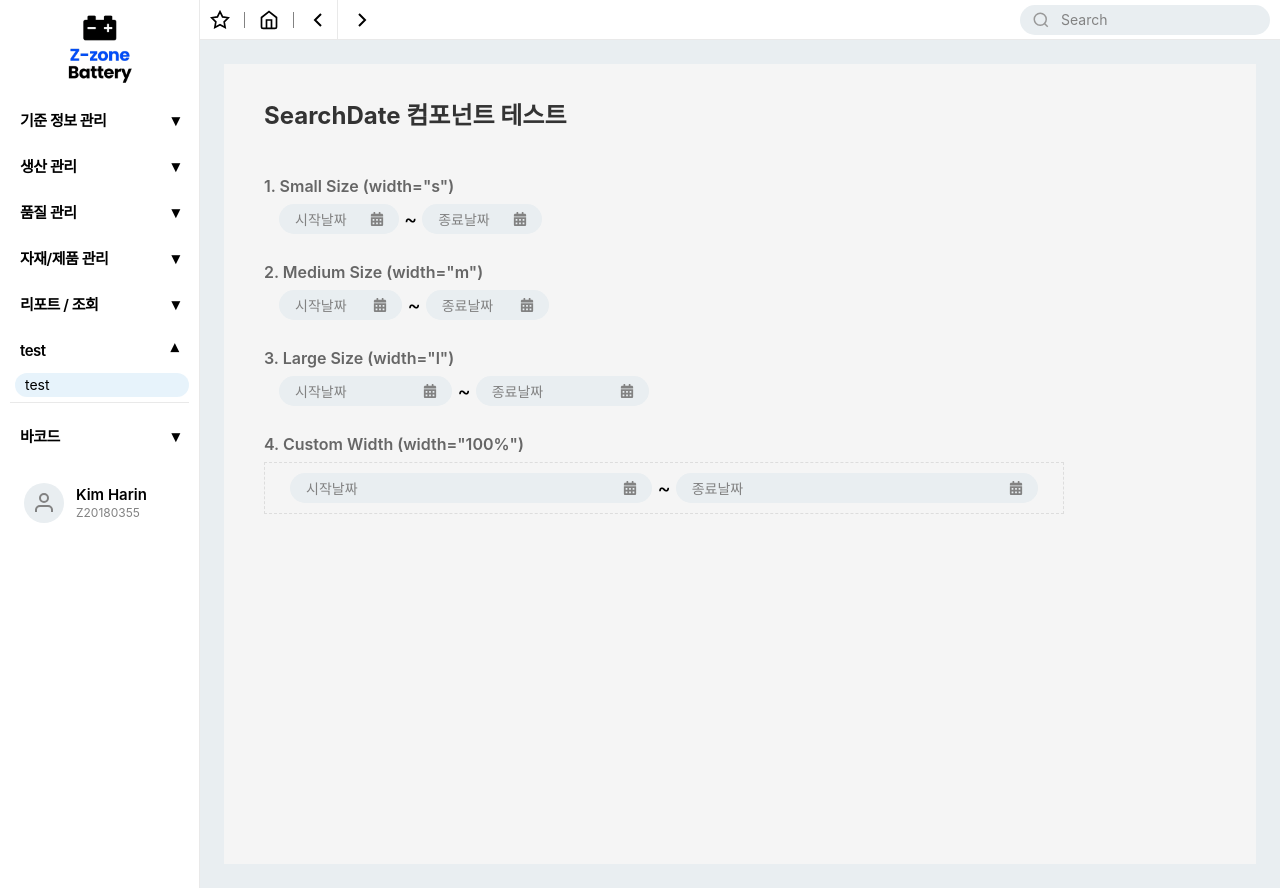
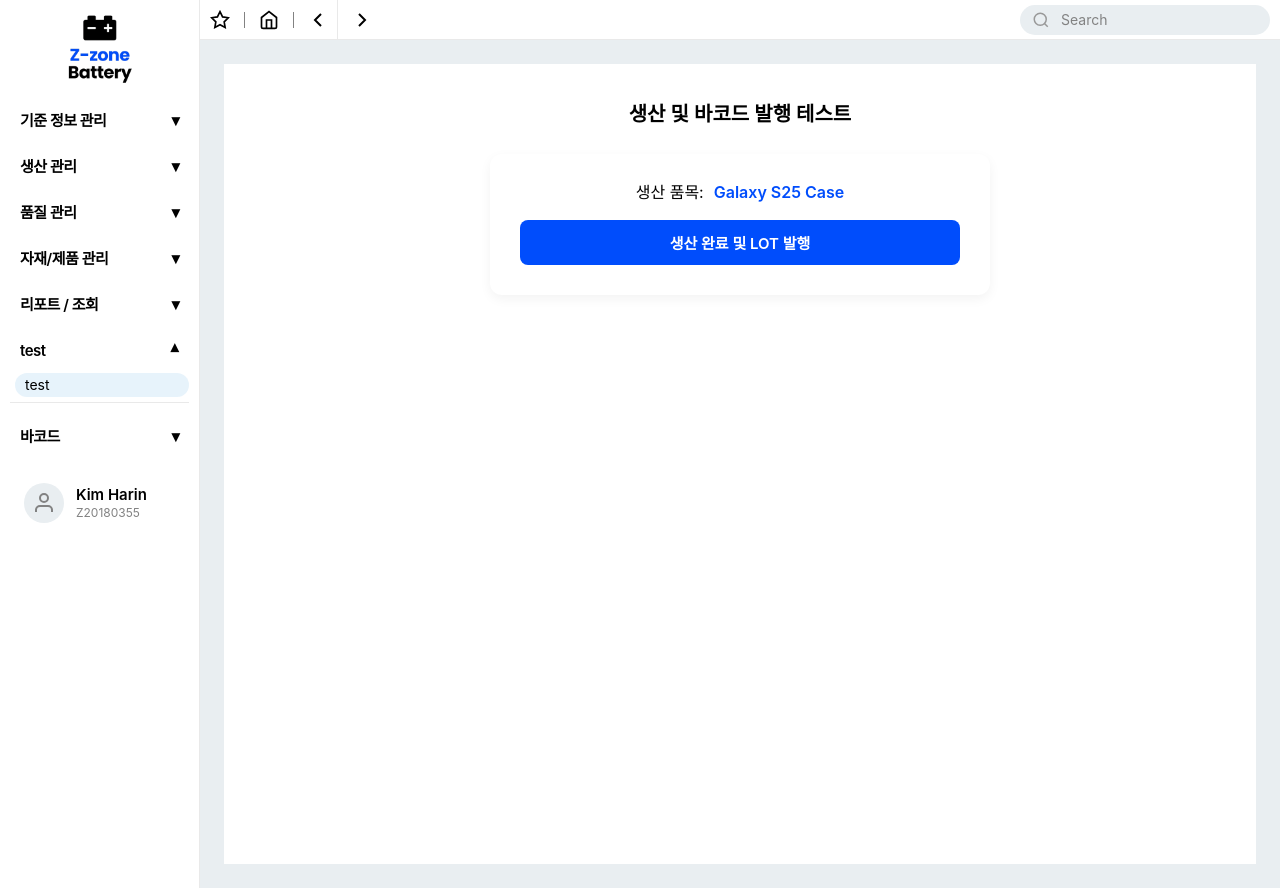
Before and after one commit to mes-team-2/React, a React (Create React App) app: page /mes/test in a window 1280 px wide. Built offline with nearby package versions, Linux system fonts and the light colour scheme.

Commit message:
바코드 생성기 컴포넌트 생성

```diff
--- /dev/null
+++ b/src/components/BarcodeGen.js
@@ -0,0 +1,65 @@
+import React from "react";
+import styled from "styled-components";
+import Barcode from "react-barcode";
+
+/**
+ * LOT 번호를 받아 바코드를 생성하는 컴포넌트
+ * @param {string} value - 바코드로 변환할 값 (예: LOT 번호)
+ * @param {string} width - 컴포넌트 가로 사이즈
+ */
+const BarcodeGen = ({ value, width = "100%" }) => {
+  if (!value) return null; // 값이 없으면 아무것도 렌더링하지 않음
+
+  return (
+    <Container width={width}>
+      <BarcodeWrapper>
+        <Barcode
+          value={value}
+          format="CODE128" // 가장 널리 쓰이는 포맷
+          width={2} // 바코드 선 굵기
+          height={60} // 바코드 높이
+          displayValue={true} // 하단에 텍스트 표시 여부
+          font="Pretendard" // 폰트 설정
+          fontSize={14} // 폰트 크기
+          background="transparent" // 배경 투명 (부모 배경 따름)
+          lineColor="var(--font)" // 바코드 색상
+          margin={0}
+        />
+      </BarcodeWrapper>
+      <Label>Product LOT No.</Label>
+    </Container>
+  );
+};
+
+export default BarcodeGen;
+
+const Container = styled.div`
+  width: ${(props) => props.width};
+  display: flex;
+  flex-direction: column;
+  align-items: center;
+  justify-content: center;
+
+  /* 라벨 느낌의 스타일 */
+  background-color: white;
+  border: 1px solid var(--border);
+  border-radius: 8px;
+  padding: 20px;
+  box-shadow: 0 2px 8px rgba(0, 0, 0, 0.05);
+`;
+
+const BarcodeWrapper = styled.div`
+  margin-bottom: 10px;
+
+  svg {
+    max-width: 100%;
+    height: auto;
+  }
+`;
+
+const Label = styled.p`
+  font-size: var(--fontSm);
+  color: var(--font2);
+  font-weight: var(--normal);
+  letter-spacing: 1px;
+`;
--- a/src/pages/Test.js
+++ b/src/pages/Test.js
@@ -1,37 +1,50 @@
-import React from 'react';
+import React, { useState } from 'react';
 import styled from 'styled-components';
-import SearchDate from '../components/SearchDate'; // 경로에 맞게 수정해주세요
+import BarcodeGen from '../components/BarcodeGen'; // 경로 확인 필요
 
 const Test = () => {
+  const [productName, setProductName] = useState("Galaxy S25 Case");
+  const [lotNumber, setLotNumber] = useState(""); // 초기엔 비어있음
+  const [isProduced, setIsProduced] = useState(false);
+
+  // 생산 완료 시 LOT 번호 생성 함수 (예시)
+  const handleProductionComplete = () => {
+    // 예: 날짜 + 랜덤코드 조합 (20251027-A01)
+    const date = new Date().toISOString().slice(0, 10).replace(/-/g, "");
+    const randomCode = Math.floor(Math.random() * 1000).toString().padStart(3, "0");
+    const newLot = `${date}-PROD-${randomCode}`;
+
+    setLotNumber(newLot);
+    setIsProduced(true);
+    alert(`생산이 완료되었습니다.\nLOT 번호 발행: ${newLot}`);
+  };
+
   return (
     <PageContainer>
-      <Title>SearchDate 컴포넌트 테스트</Title>
+      <Title>생산 및 바코드 발행 테스트</Title>
 
-      {/* 1. S 사이즈 테스트 */}
-      <Section>
-        <Label>1. Small Size (width="s")</Label>
-        <SearchDate width="s" />
-      </Section>
+      {/* 1. 생산 제어 패널 */}
+      <ControlPanel>
+        <InfoItem>
+          <span>생산 품목:</span>
+          <strong>{productName}</strong>
+        </InfoItem>
 
-      {/* 2. M 사이즈 테스트 */}
-      <Section>
-        <Label>2. Medium Size (width="m")</Label>
-        <SearchDate width="m" />
-      </Section>
+        <ProduceButton onClick={handleProductionComplete}>
+          생산 완료 및 LOT 발행
+        </ProduceButton>
+      </ControlPanel>
 
-      {/* 3. L 사이즈 테스트 */}
-      <Section>
-        <Label>3. Large Size (width="l")</Label>
-        <SearchDate width="l" />
-      </Section>
-
-      {/* 4. 커스텀 너비 테스트 */}
-      <Section>
-        <Label>4. Custom Width (width="100%")</Label>
-        <div style={{ width: '800px', border: '1px dashed #ddd', padding: '10px' }}>
-          <SearchDate width="100%" />
-        </div>
-      </Section>
+      {/* 2. 바코드 출력 영역 (LOT 번호가 있을 때만 표시) */}
+      {isProduced && lotNumber && (
+        <ResultSection>
+          <h3>🖨️ 발행된 바코드 라벨</h3>
+          <div style={{ width: '300px' }}>
+            <BarcodeGen value={lotNumber} />
+          </div>
+          <PrintMsg>※ 이 바코드를 클릭하여 인쇄하거나 스캔할 수 있습니다.</PrintMsg>
+        </ResultSection>
+      )}
 
     </PageContainer>
   );
@@ -39,34 +52,88 @@ const Test = () => {
 
 export default Test;
 
-/* =========================
-   스타일 컴포넌트
-========================= */
+/* 스타일 컴포넌트 */
 const PageContainer = styled.div`
   padding: 40px;
-  background-color: #f5f5f5; /* 배경색을 넣어 컴포넌트가 잘 보이게 함 */
+  background-color: var(--background);
   min-height: 100vh;
   display: flex;
   flex-direction: column;
+  align-items: center;
   gap: 30px;
 `;
 
 const Title = styled.h1`
-  font-size: 24px;
-  font-weight: bold;
-  color: #333;
-  margin-bottom: 20px;
+  font-size: var(--font2XL);
+  font-weight: var(--bold);
+  color: var(--font);
 `;
 
-const Section = styled.div`
+const ControlPanel = styled.div`
+  background-color: white;
+  padding: 30px;
+  border-radius: 12px;
+  box-shadow: 0 4px 12px rgba(0,0,0,0.05);
+  width: 100%;
+  max-width: 500px;
   display: flex;
   flex-direction: column;
-  gap: 10px;
-  background-color: transparent;
+  gap: 20px;
+  align-items: center;
 `;
 
-const Label = styled.h3`
-  font-size: 16px;
-  color: #666;
-  font-weight: 600;
+const InfoItem = styled.div`
+  font-size: var(--fontLg);
+  color: var(--font);
+  display: flex;
+  gap: 10px;
+
+  strong {
+    color: var(--main);
+    font-weight: var(--bold);
+  }
 `;
+
+const ProduceButton = styled.button`
+  background-color: var(--main);
+  color: white;
+  font-size: var(--fontMd);
+  font-weight: var(--bold);
+  padding: 12px 24px;
+  border-radius: 8px;
+  width: 100%;
+  transition: 0.2s;
+
+  &:hover {
+    background-color: #2563eb; /* 좀 더 진한 파란색 */
+    transform: translateY(-2px);
+  }
+
+  &:active {
+    transform: translateY(0);
+  }
+`;
+
+const ResultSection = styled.div`
+  display: flex;
+  flex-direction: column;
+  align-items: center;
+  gap: 15px;
+  animation: fadeIn 0.5s ease-in-out;
+
+  h3 {
+    font-size: var(--fontLg);
+    color: var(--font);
+  }
+
+  @keyframes fadeIn {
+    from { opacity: 0; transform: translateY(10px); }
+    to { opacity: 1; transform: translateY(0); }
+  }
+`;
+
+const PrintMsg = styled.p`
+  font-size: var(--fontSm);
+  color: var(--font2);
+  margin-top: 10px;
+`;
```
